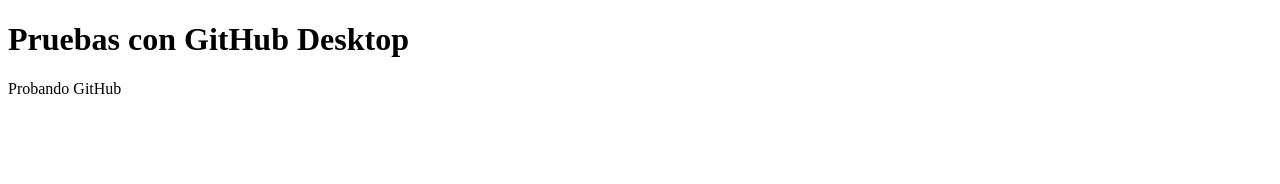
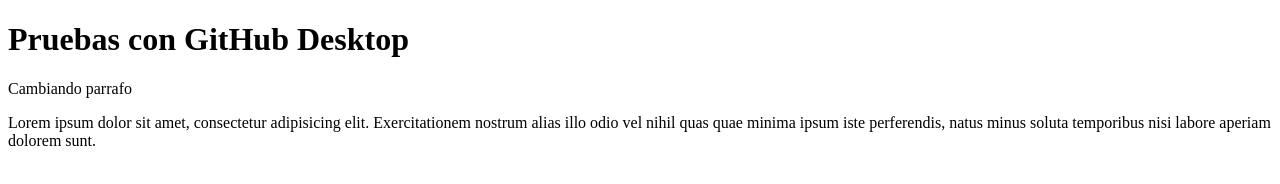
Before and after one commit to karenvi19/Pruebas_2, a plain HTML site: page index.html in a window 1280 px wide. Drawn offline with Linux system fonts and the light colour scheme.

Commit message:
Añado parrafo Lorem a index.html

```diff
--- a/index.html
+++ b/index.html
@@ -7,6 +7,7 @@
 </head>
 <body>
     <h1>Pruebas con GitHub Desktop</h1>
-    <p>Probando GitHub</p>
+    <p>Cambiando parrafo</p>
+    <p>Lorem ipsum dolor sit amet, consectetur adipisicing elit. Exercitationem nostrum alias illo odio vel nihil quas quae minima ipsum iste perferendis, natus minus soluta temporibus nisi labore aperiam dolorem sunt.</p>
 </body>
 </html>
```
